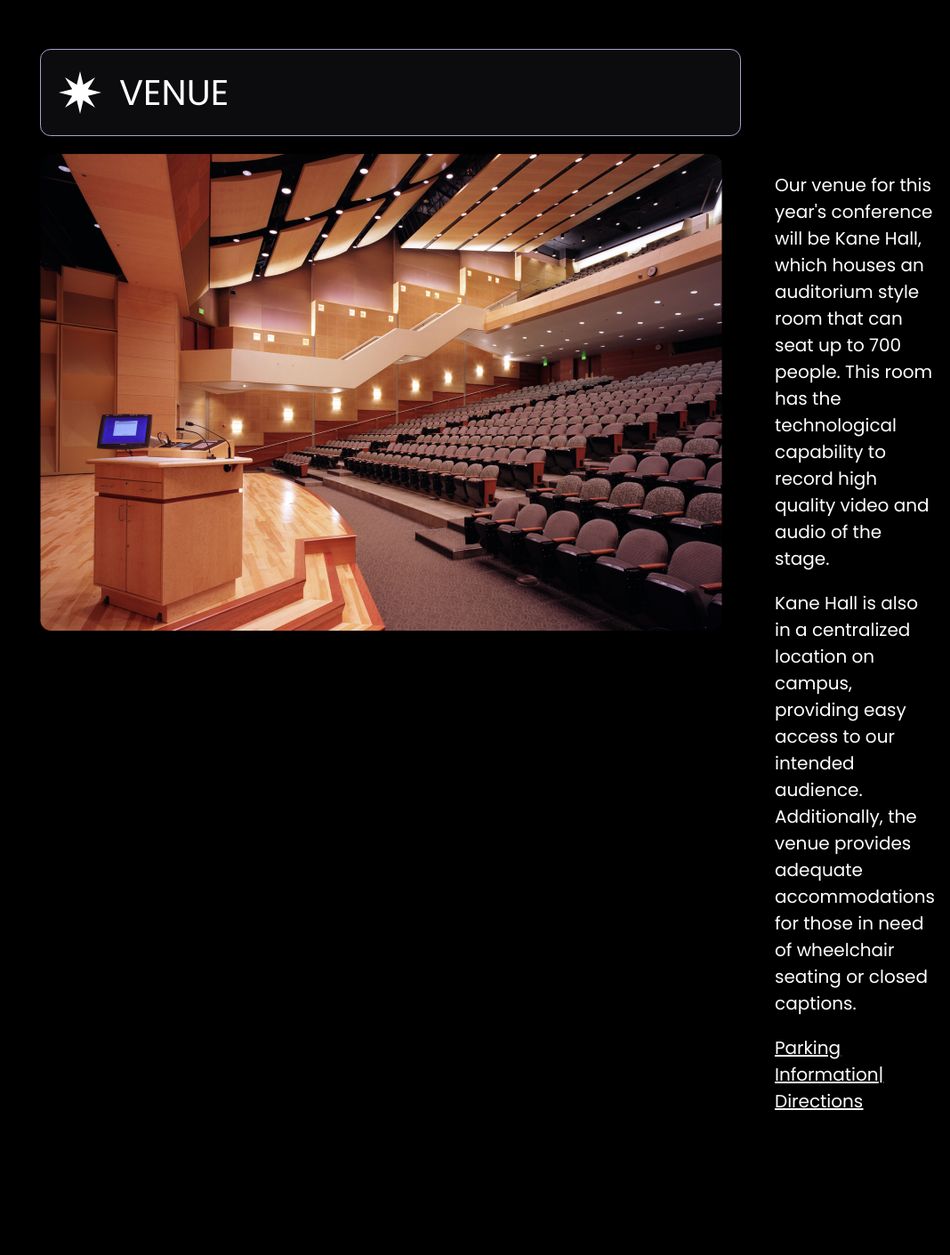
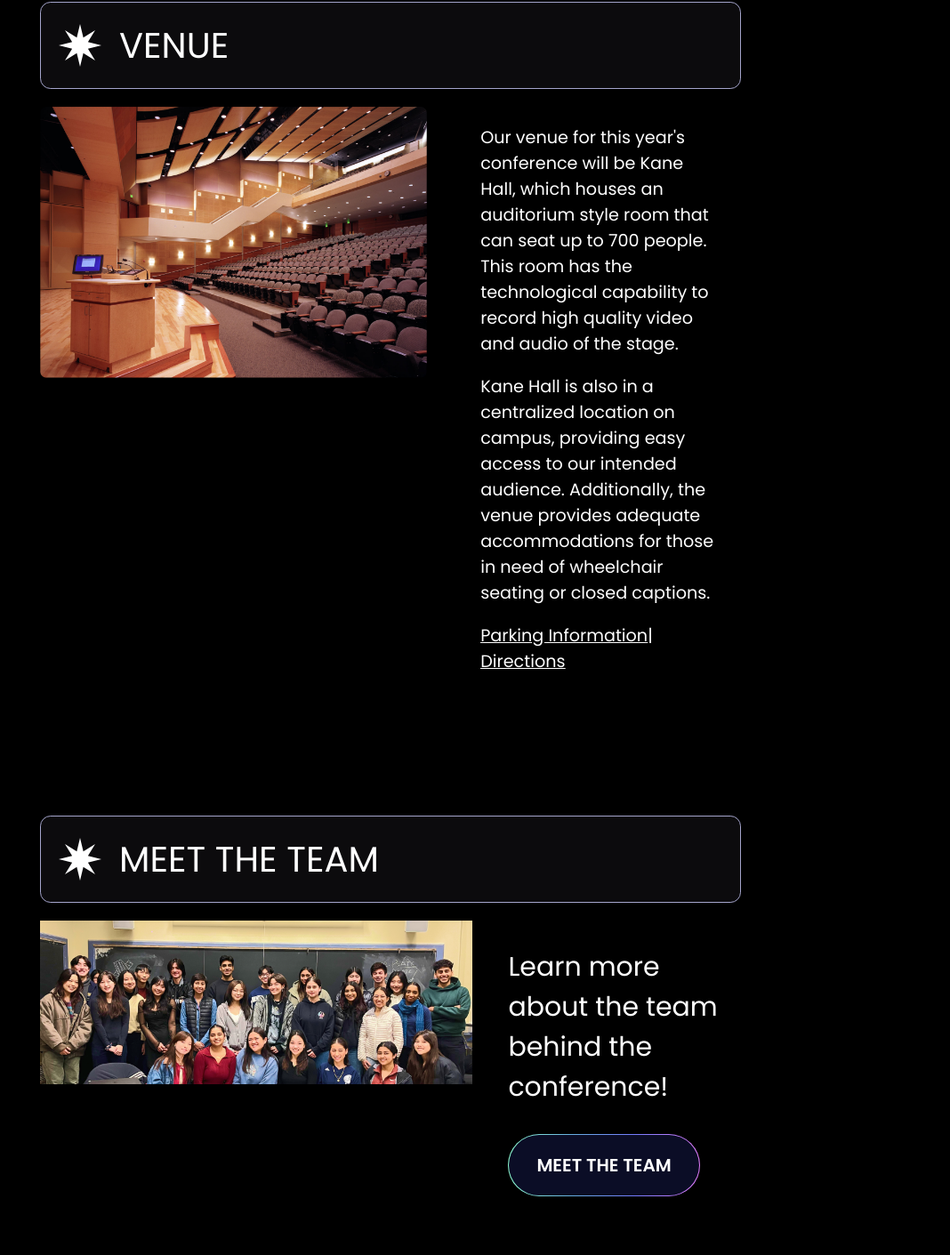
Before and after one commit to tedx-uofw/tedx-website-2024, a React (Create React App) app: page / in a window 1280 px wide. Shown: the part 2589-4000 px from the top of the page at 89% size, without its empty margins (212-1280 px from the left). Built offline with nearby package versions, Linux system fonts and the light colour scheme.

Commit message:
started adding responsiveness

```diff
--- a/src/components/about/team/about_team.css
+++ b/src/components/about/team/about_team.css
@@ -18,6 +18,7 @@
     align-content: flex-end;
     gap: 19px;
     flex-wrap: wrap;
+    max-width: 4800px;
 }
 
 .team-contents-container {
--- a/src/components/landing.css
+++ b/src/components/landing.css
@@ -89,6 +89,7 @@
     padding-left: 20px;
     gap: 20px;
     width: 100%;
+    min-width: 400px;
     height: 96px;
     align-self: stretch;
     flex-wrap: wrap;
@@ -158,16 +159,19 @@
     align-items: flex-start;
     gap: 60px;
     max-width: 100%;
+
+    @media only screen and (max-width: 768px) {
+        flex-direction: column;
+    }
 }
 
-.landing-venue-img-container {
-    width: 766px;
-    height: 536px;
+.landing-venue-img-container img{
+    width: 40vw;
 }
 
 .venue-text, .parking-text {
     color: var(--white);
-    font-size: 20px;
+    font-size: 1.2rem;
     font-style: normal;
     font-weight: 400;
     line-height: normal;
@@ -204,7 +208,6 @@
     font-style: normal;
     font-weight: 400;
     line-height: normal;
-
 }
 
 /* Team Button */
@@ -314,3 +317,28 @@
 .ticket-btn button:hover {
     color: #0B0D26;
 }
+
+
+@media only screen and (max-width: 1585px) {
+    .crossroads-graphic img {
+        width: 1585px;
+    }
+
+    .landing-venue-img-container img{
+        width: 34vw;
+    }
+
+    .landing-team-img-container img{
+        width: 38vw;
+    }
+
+    #landing-team-text {
+        font-size: 30px;
+
+    }
+    .meet-team-btn button {
+        font-size: 20px;
+        padding: 20px 32px;
+        gap: 4px;
+    }
+}
```
